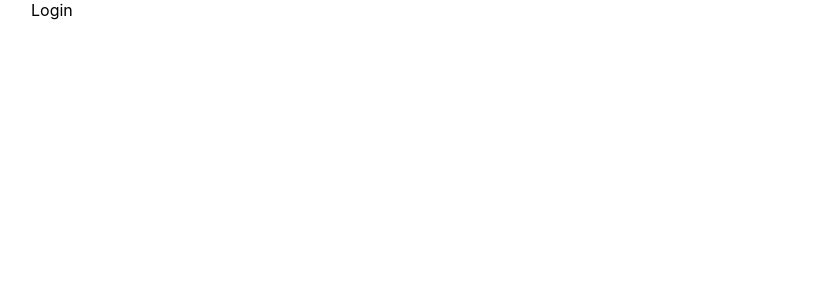
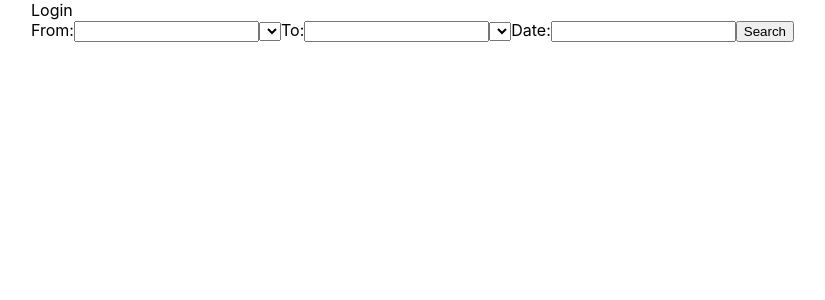
Before and after one commit to mkitez/omweu-frontend, a Next.js app: page / in a window 1280 px wide. Shown: the top 300 px of the page, without its empty margins (1-826 px from the left). Built offline with nearby package versions, Linux system fonts and the light colour scheme.

Commit message:
Trip search

```diff
--- /dev/null
+++ b/components/DestinationSearch.tsx
@@ -0,0 +1,96 @@
+import { useState } from 'react';
+import type { FormEventHandler } from 'react';
+import { debounce } from '../utils/commonUtils';
+import { API_URL } from '../utils/constants';
+
+interface Destination {
+  id: string;
+  name: string;
+  country: {
+    name: string;
+  };
+}
+
+const DestinationSearch = () => {
+  const [date, setDate] = useState('');
+  const [originOptions, setOriginOptions] = useState<Destination[]>([]);
+  const [destOptions, setDestOptions] = useState<Destination[]>([]);
+  const [selectedOrigin, selectOrigin] = useState('');
+  const [selectedDest, selectDest] = useState('');
+
+  const destSearch = async (
+    query: string,
+    callback: typeof setOriginOptions
+  ) => {
+    const response = await fetch(
+      `${API_URL}/destinations/search?query=${query}`
+    );
+    const responseJson = await response.json();
+    callback(responseJson);
+  };
+  const debouncedSearch = debounce(destSearch, 500);
+  const handleOriginInput: FormEventHandler<HTMLInputElement> = async (e) => {
+    const value = e.currentTarget.value;
+    debouncedSearch(value, setOriginOptions);
+  };
+  const handleDestInput: FormEventHandler<HTMLInputElement> = async (e) => {
+    const value = e.currentTarget.value;
+    debouncedSearch(value, setDestOptions);
+  };
+
+  const handleSubmit: FormEventHandler = async (e) => {
+    e.preventDefault();
+    const response = await fetch(
+      `${API_URL}/trips/search/?origin=${selectedOrigin}&dest=${selectedDest}&date=${date}`
+    );
+    const responseJson = await response.json();
+    console.log(responseJson);
+  };
+  return (
+    <div>
+      <form onSubmit={handleSubmit}>
+        <label>
+          From:
+          <input type="text" onInput={handleOriginInput}></input>
+        </label>
+        <select
+          value={selectedOrigin}
+          onChange={(e) => selectOrigin(e.target.value)}
+        >
+          <option value=""></option>
+          {originOptions.map((origin) => (
+            <option key={origin.id} value={origin.id}>
+              {origin.name}
+            </option>
+          ))}
+        </select>
+        <label>
+          To:
+          <input type="text" onInput={handleDestInput}></input>
+        </label>
+        <select
+          value={selectedDest}
+          onChange={(e) => selectDest(e.target.value)}
+        >
+          <option value=""></option>
+          {destOptions.map((dest) => (
+            <option key={dest.id} value={dest.id}>
+              {dest.name}
+            </option>
+          ))}
+        </select>
+        <label>
+          Date:
+          <input
+            value={date}
+            type="text"
+            onInput={(e) => setDate(e.currentTarget.value)}
+          ></input>
+        </label>
+        <input type="submit" value="Search" />
+      </form>
+    </div>
+  );
+};
+
+export default DestinationSearch;
--- a/pages/index.tsx
+++ b/pages/index.tsx
@@ -1,6 +1,7 @@
 import type { NextPage } from 'next';
 import Head from 'next/head';
 import Link from 'next/link';
+import DestinationSearch from '../components/DestinationSearch';
 import styles from '../styles/Home.module.css';
 
 const Home: NextPage = () => {
@@ -12,6 +13,7 @@ const Home: NextPage = () => {
         <link rel="icon" href="/favicon.ico" />
       </Head>
       <Link href="/login">Login</Link>
+      <DestinationSearch />
     </div>
   );
 };
--- a/tsconfig.json
+++ b/tsconfig.json
@@ -13,7 +13,8 @@
     "resolveJsonModule": true,
     "isolatedModules": true,
     "jsx": "preserve",
-    "incremental": true
+    "incremental": true,
+    "noImplicitThis": false
   },
   "include": ["next-env.d.ts", "**/*.ts", "**/*.tsx"],
   "exclude": ["node_modules"]
--- /dev/null
+++ b/utils/commonUtils.ts
@@ -0,0 +1,7 @@
+export const debounce = (func: Function, timeout: number): Function => {
+  let timeoutId: ReturnType<typeof setTimeout>;
+  return function (this: any, ...args: any[]) {
+    clearTimeout(timeoutId);
+    timeoutId = setTimeout(() => func.apply(this, args), timeout);
+  };
+};
```
